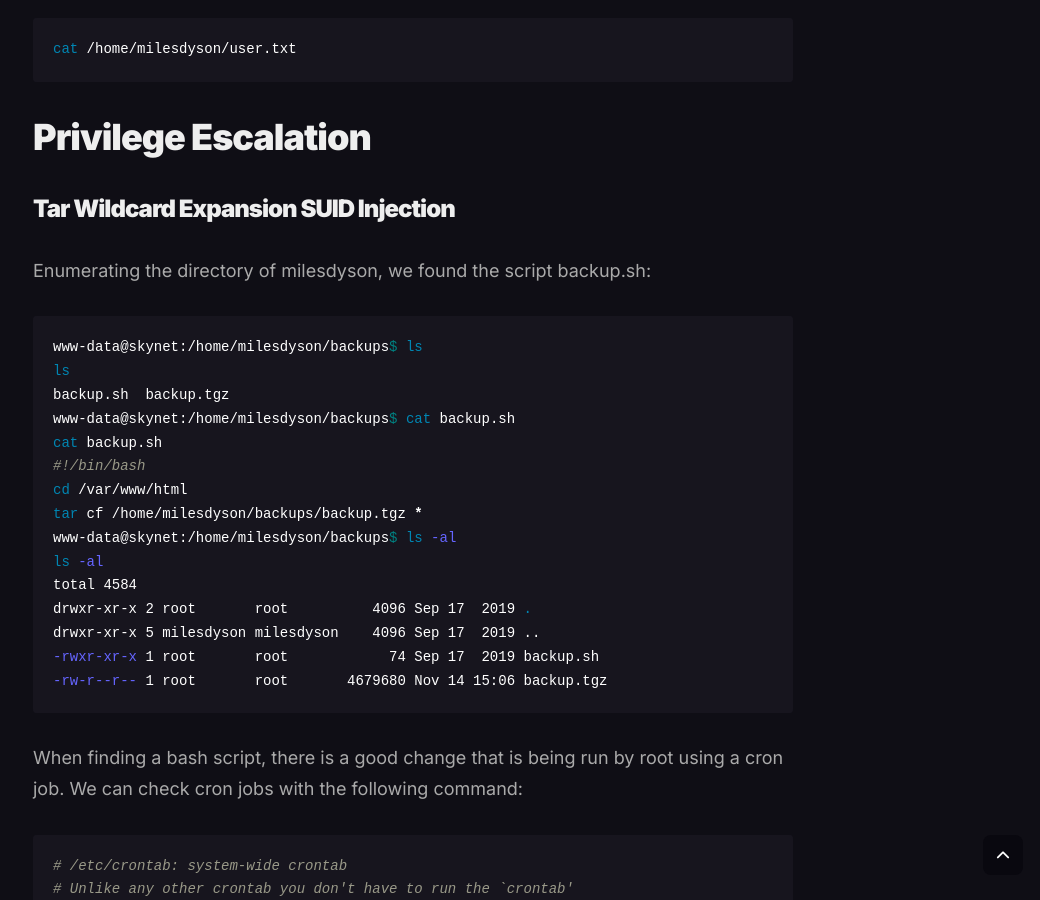
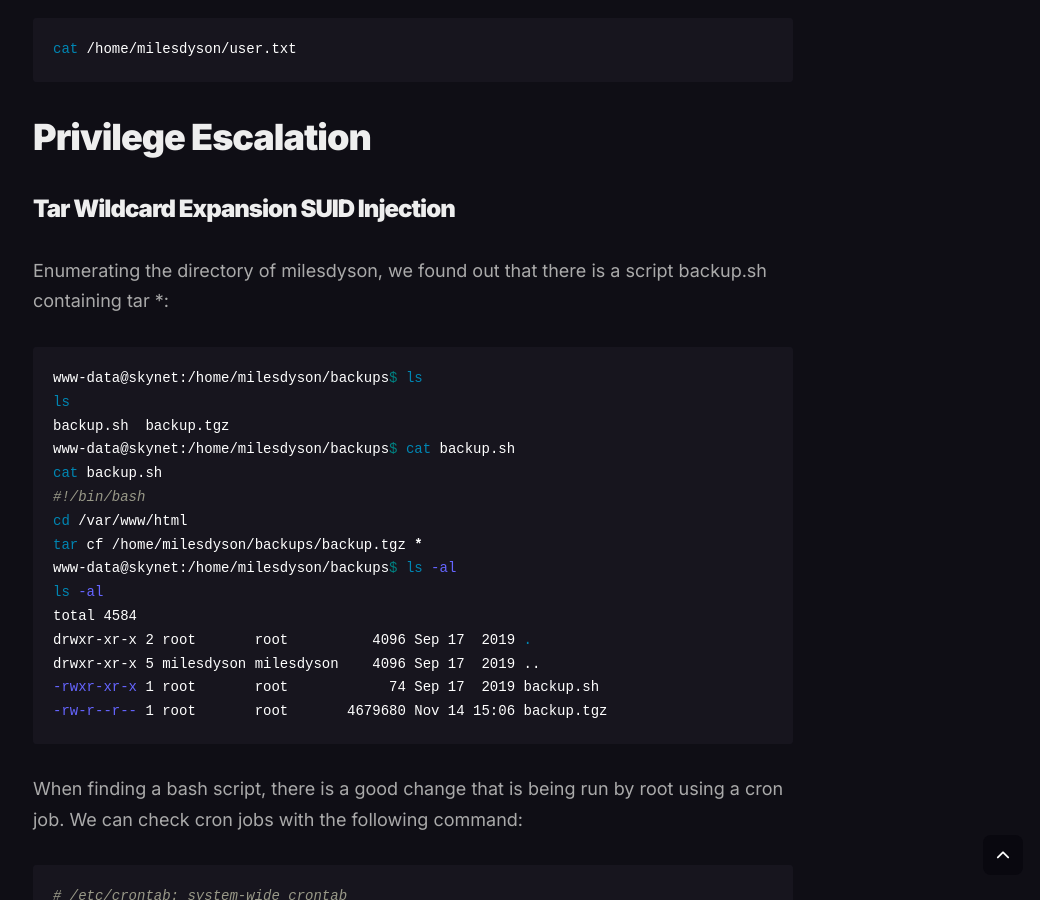
Before and after one commit to Vorkharium/vorkharium.github.io, a Jekyll site: the page built from _posts/2024-11-15-THM-Skynet-Write-up.md, in a window 1280 px wide and 900 px high, scrolled down 11444 px. Shown: the whole window, without its empty margins (227-1267 px from the left). Built offline with Jekyll 4.4.1, drawn with Linux system fonts in a browser that asks for light colours.

Commit message:
Update 2024-11-15-THM-Skynet-Write-up.md

````diff
--- a/_posts/2024-11-15-THM-Skynet-Write-up.md
+++ b/_posts/2024-11-15-THM-Skynet-Write-up.md
@@ -385,7 +385,7 @@ cat /home/milesdyson/user.txt
 
 # Privilege Escalation
 ### Tar Wildcard Expansion SUID Injection
-Enumerating the directory of milesdyson, we found the script backup.sh:
+Enumerating the directory of milesdyson, we found out that there is a script backup.sh containing tar *:
 
 ```shell
 www-data@skynet:/home/milesdyson/backups$ ls
````
